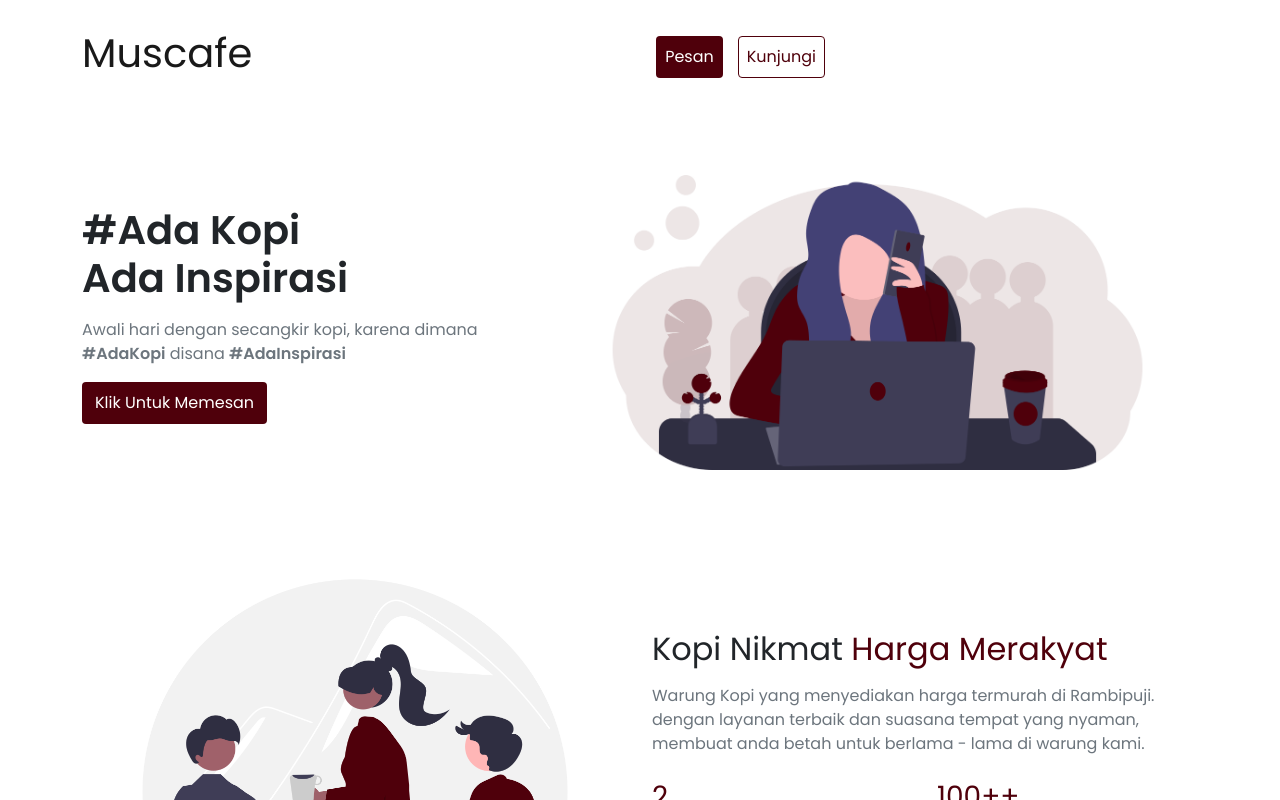
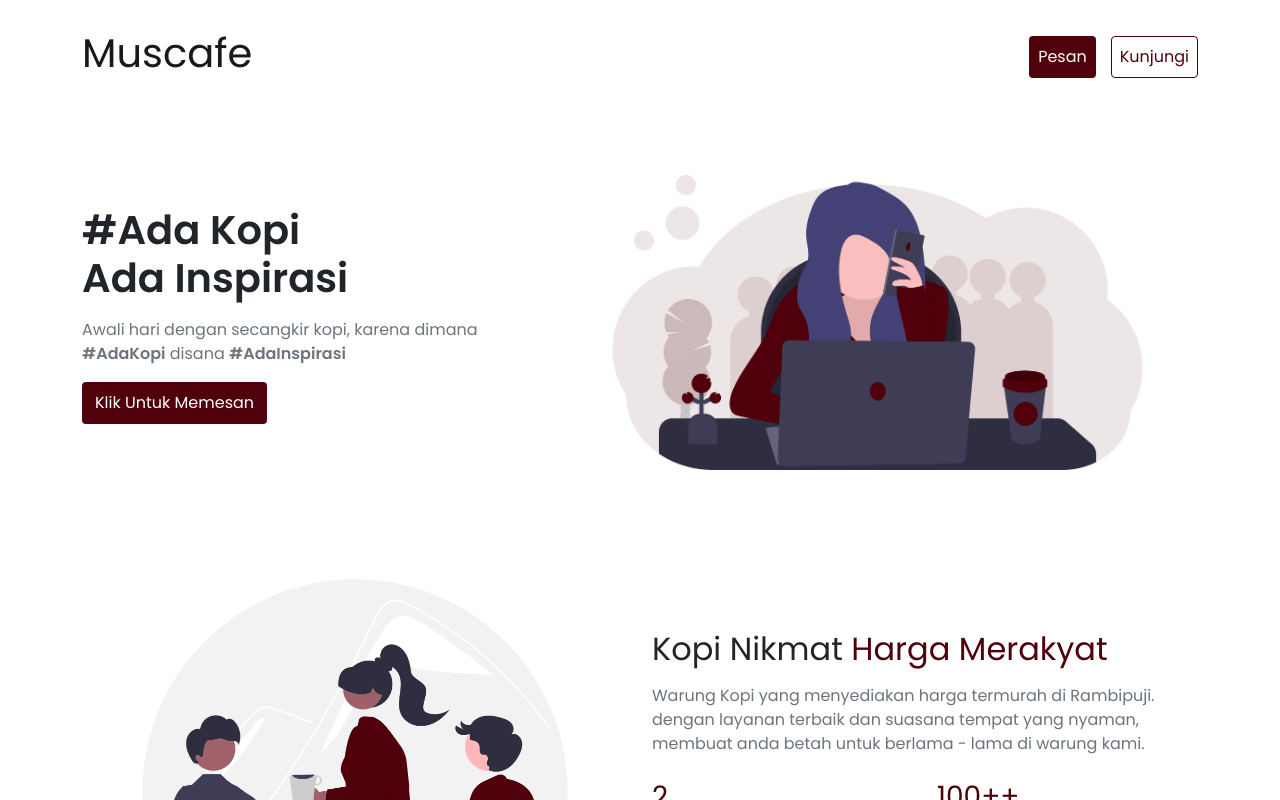
Before and after one commit to Mochalan14/muscafe-web, a Vue app: page / in a window 1280 px wide. Shown: the top 800 px of the page. Built offline with nearby package versions, Linux system fonts and the light colour scheme.

Commit message:
fix navbar

```diff
--- a/src/components/Navbar.vue
+++ b/src/components/Navbar.vue
@@ -9,7 +9,7 @@
             </button>
 
 
-            <div class="collapse navbar-collapse" id="navbarNav">
+            <div class="d-none d-lg-flex" id="navbarNav">
                 <ul class="navbar-nav mx-auto">
                     <li class="nav-item">
                         <a href="#" class="nav-link btn btn-color-theme pl-3 pr-3">Pesan</a>
```
